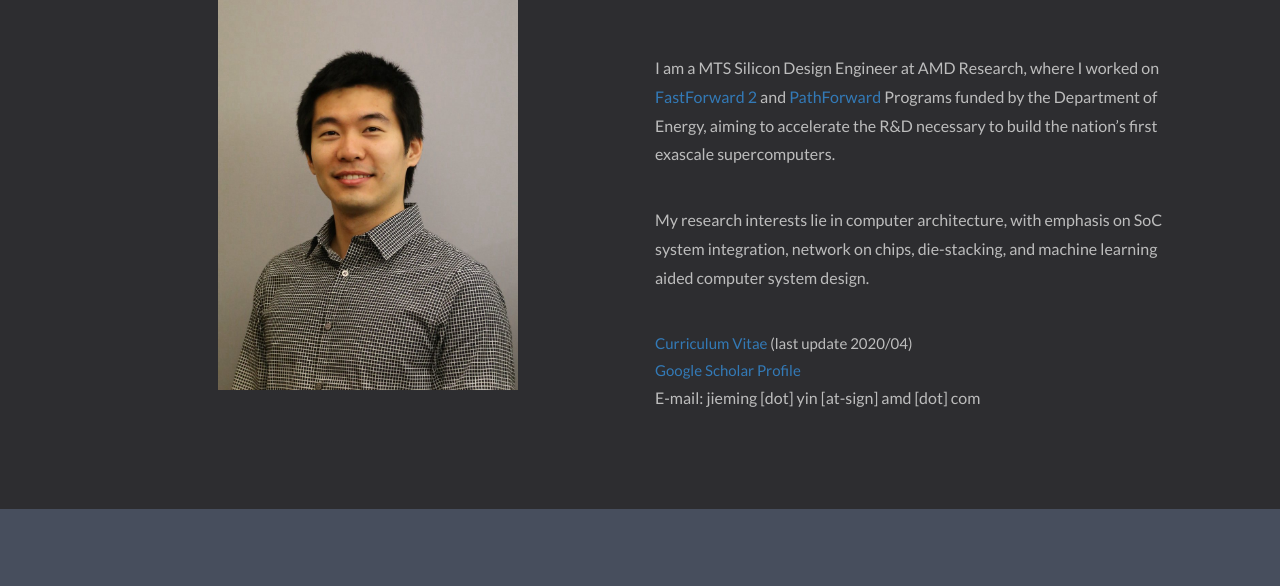
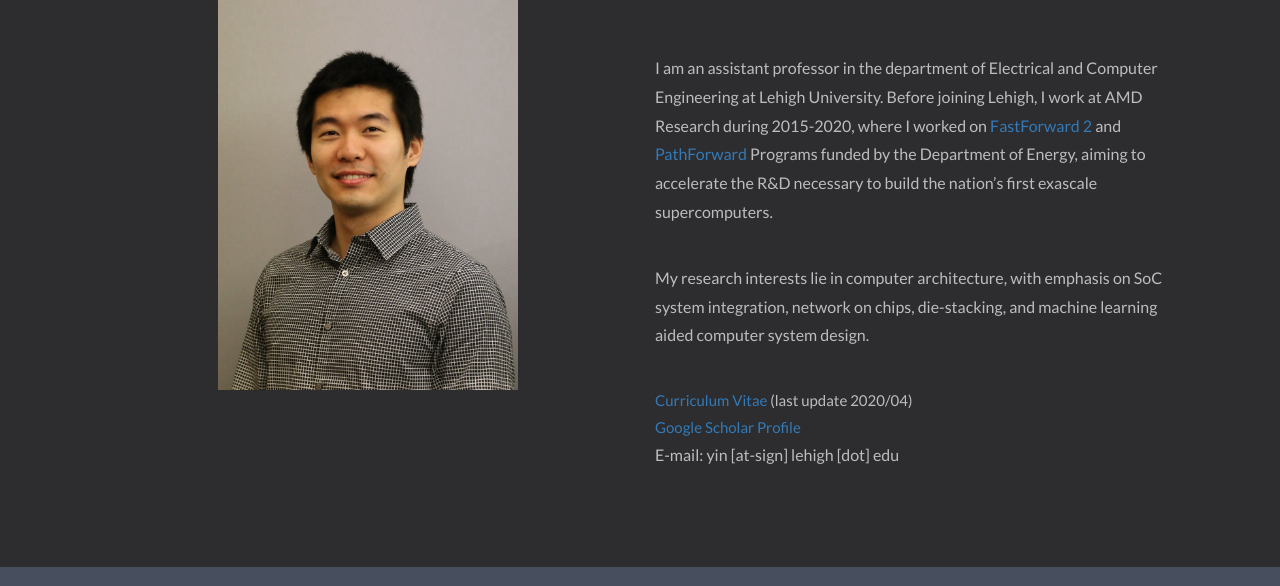
Before and after one commit to jiemingyin/jiemingyin.github.io, a plain HTML site: page index.html in a window 1280 px wide. Shown: the part 196-782 px from the top of the page. Drawn offline with nearby package versions, Linux system fonts and the light colour scheme.

Commit message:
Update work

```diff
--- a/index.html
+++ b/index.html
@@ -250,12 +250,12 @@
 	</div>
     <div class="col-sm-6" style="max-width: 550px;">
       <h2>Jieming Yin</h2><br>
-      <p>I am a MTS Silicon Design Engineer at AMD Research, where I worked on <a href="https://www.amd.com/en/press-releases/extreme-scale-hpc-2014nov14"> FastForward 2</a> and <a href="https://www.amd.com/en/press-releases/amd-selected-by-2017jun15"> PathForward</a> Programs funded by the Department of Energy, aiming to accelerate the R&D necessary to build the nation’s first exascale supercomputers.</p><br>
+      <p>I am an assistant professor in the department of Electrical and Computer Engineering at Lehigh University. Before joining Lehigh, I work at AMD Research during 2015-2020, where I worked on <a href="https://www.amd.com/en/press-releases/extreme-scale-hpc-2014nov14"> FastForward 2</a> and <a href="https://www.amd.com/en/press-releases/amd-selected-by-2017jun15"> PathForward</a> Programs funded by the Department of Energy, aiming to accelerate the R&D necessary to build the nation’s first exascale supercomputers.</p><br>
 	  <p>My research interests lie in computer architecture, with emphasis on SoC system integration, network on chips, die-stacking, and machine learning aided computer system design.</p><br>
 
 	  <a href="docs/JiemingYin_CV.pdf">Curriculum Vitae</a> (last update 2020/04)<br>
 	  <a href="https://scholar.google.com/citations?user=P3OKvOcAAAAJ&hl=en"> Google Scholar Profile</a> <br>
-	  <p>E-mail: jieming [dot] yin [at-sign] amd [dot] com</p> <br>
+	  <p>E-mail: yin [at-sign] lehigh [dot] edu</p> <br>
     </div>
   </div>
 </div>
```
